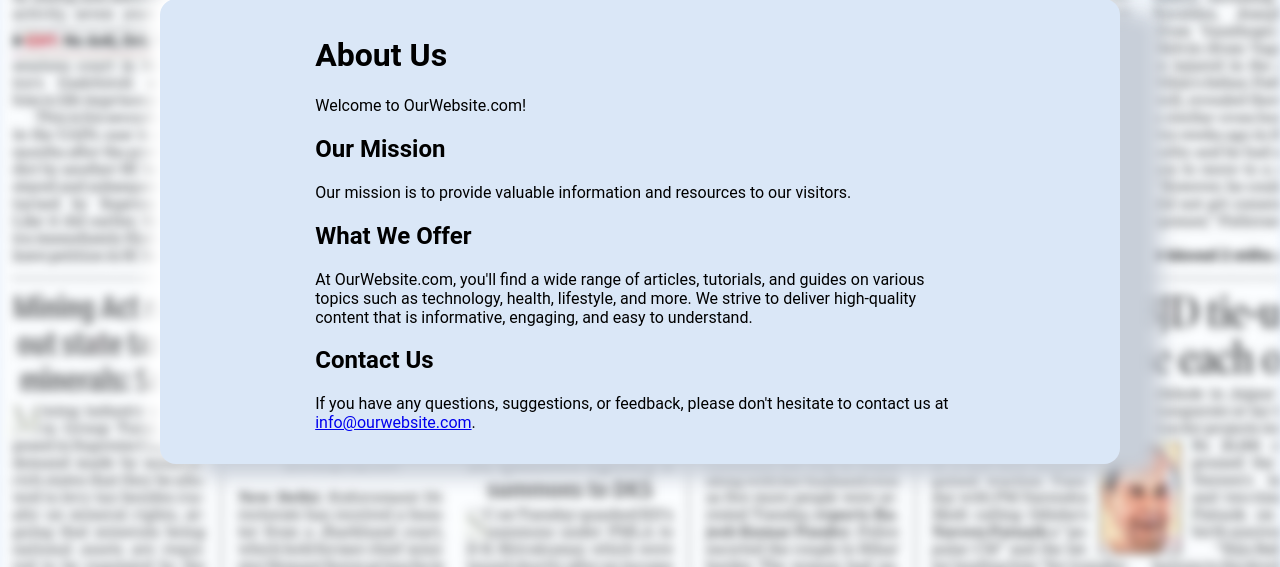
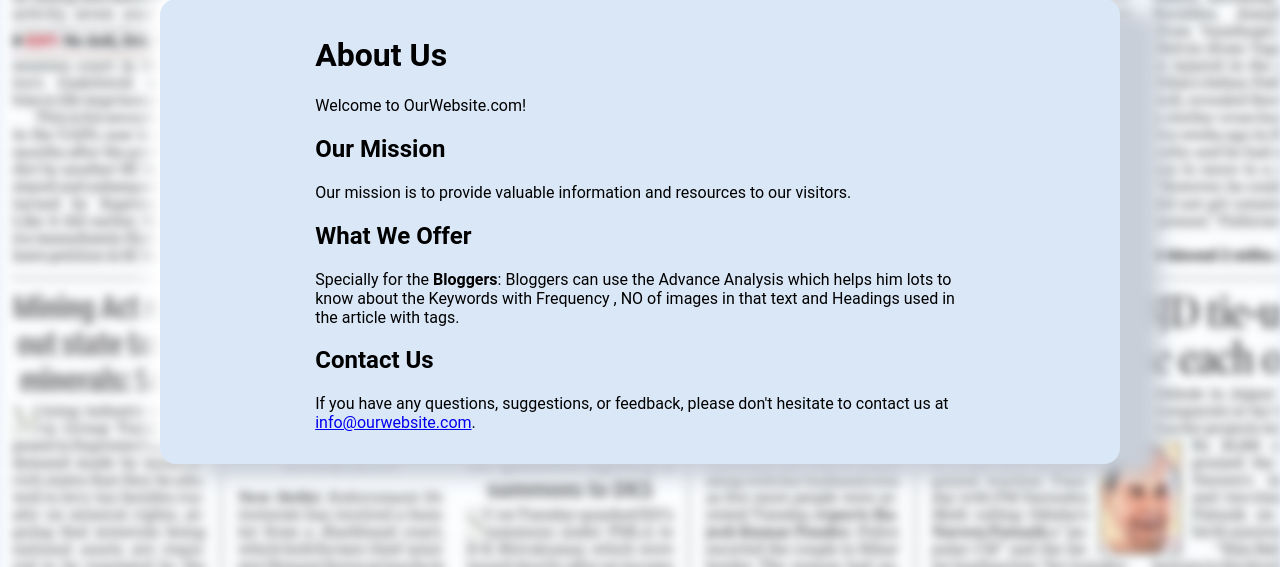
Before and after one commit to sanjayasd45/python, a Flask app: page /about in a window 1280 px wide. Shown: the part 105-672 px from the top of the page. Run offline with Flask 3, Linux system fonts and the light colour scheme; some libraries are stand-ins or nearby versions.

Commit message:
Update about.html

```diff
--- a/templates/about.html
+++ b/templates/about.html
@@ -23,9 +23,7 @@
         <h2>Our Mission</h2>
         <p>Our mission is to provide valuable information and resources to our visitors.</p>
         <h2>What We Offer</h2>
-        <p>At OurWebsite.com, you'll find a wide range of articles, tutorials, and guides on various topics such as
-            technology, health, lifestyle, and more. We strive to deliver high-quality content that is informative,
-            engaging, and easy to understand.</p>
+        <p>Specially for the <b>Bloggers</b>: Bloggers can use the Advance Analysis which helps him lots to know about the Keywords with Frequency , NO of images in that text and Headings used in the article with tags.</p>
         <h2>Contact Us</h2>
         <p>If you have any questions, suggestions, or feedback, please don't hesitate to contact us at <a
                 href="mailto:info@ourwebsite.com">info@ourwebsite.com</a>.</p>
```
